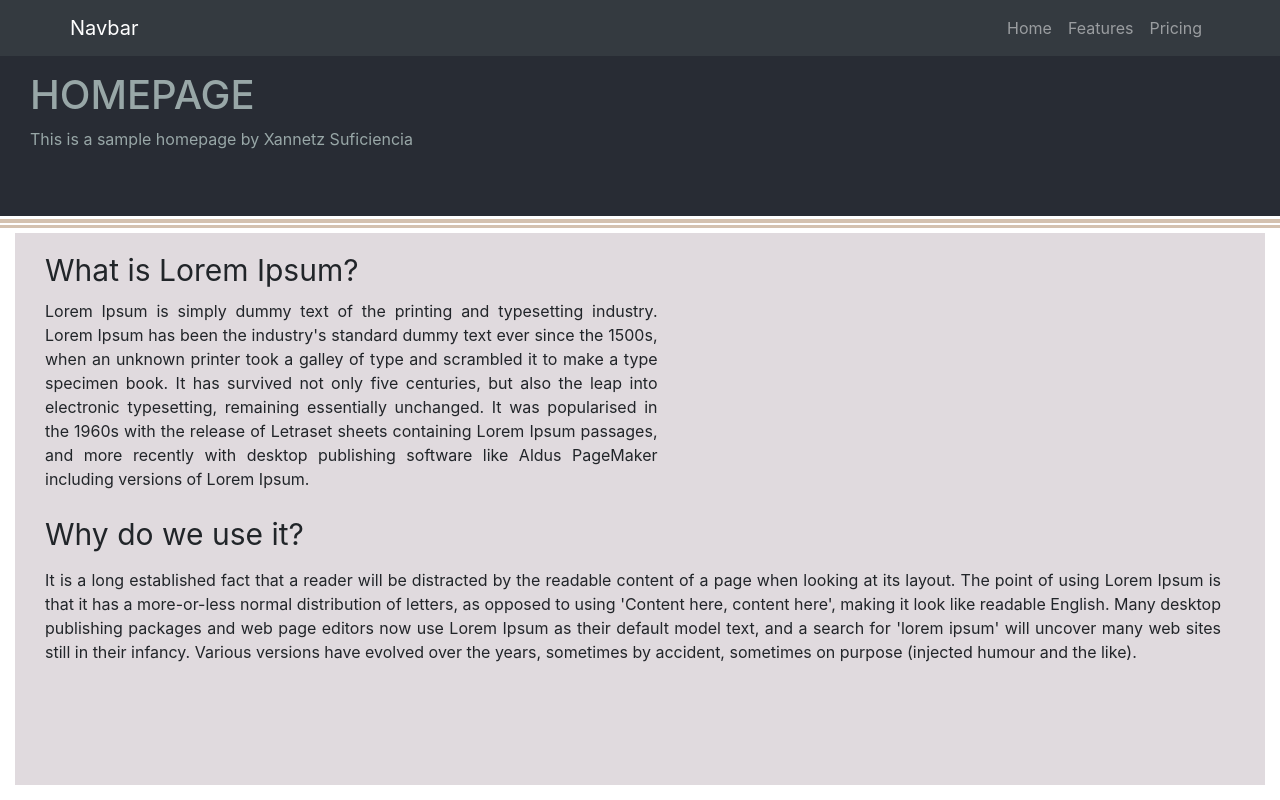
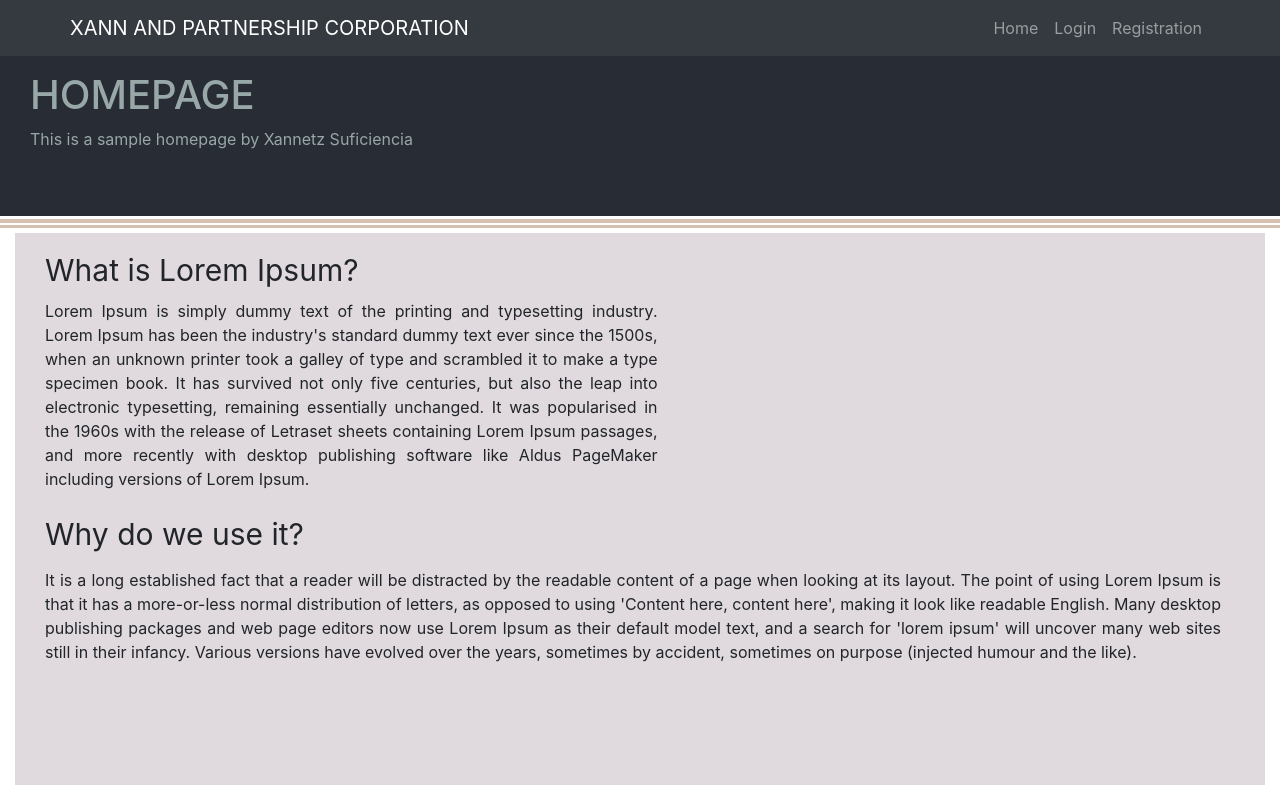
Before and after one commit to Xann53/Suficiencia-ReactJS_project1, a React (Create React App) app: page /login in a window 1280 px wide. Built offline with nearby package versions, Linux system fonts and the light colour scheme.

Commit message:
Update 2

```diff
--- a/package.json
+++ b/package.json
@@ -10,7 +10,8 @@
     "react": "^18.2.0",
     "react-bootstrap": "^2.7.2",
     "react-dom": "^18.2.0",
-    "react-scripts": "5.0.1",
+    "react-router-dom": "^6.10.0",
+    "react-scripts": "^5.0.1",
     "web-vitals": "^2.1.4"
   },
   "scripts": {
--- a/src/App.js
+++ b/src/App.js
@@ -3,12 +3,19 @@ import './App.css';
 import Home from './pages/homePage';
 import Navbar from './components/Navbar';
 import HomeBody from './pages/homePageBody';
+import { Routes, Route } from 'react-router-dom';
+import LoginPage from './pages/login';
+import RegistrationPage from './pages/registration';
 
 function App() {
   return (
     <>
       <div>
         <Navbar />
+        <Routes>
+          <Route path="/login" elements={<LoginPage />} />
+          <Route path="/registration" elements={<RegistrationPage />} />
+        </Routes>
         <header className="App-header">
           <Home />
         </header>
--- /dev/null
+++ b/src/components/Form.jsx
@@ -0,0 +1,29 @@
+import Button from 'react-bootstrap/Button';
+import Form from 'react-bootstrap/Form';
+
+function BasicExample() {
+  return (
+    <Form>
+      <Form.Group className="mb-3" controlId="formBasicEmail">
+        <Form.Label>Email address</Form.Label>
+        <Form.Control type="email" placeholder="Enter email" />
+        <Form.Text className="text-muted">
+          We'll never share your email with anyone else.
+        </Form.Text>
+      </Form.Group>
+
+      <Form.Group className="mb-3" controlId="formBasicPassword">
+        <Form.Label>Password</Form.Label>
+        <Form.Control type="password" placeholder="Password" />
+      </Form.Group>
+      <Form.Group className="mb-3" controlId="formBasicCheckbox">
+        <Form.Check type="checkbox" label="Check me out" />
+      </Form.Group>
+      <Button variant="primary" type="submit">
+        Submit
+      </Button>
+    </Form>
+  );
+}
+
+export default BasicExample;
--- a/src/components/Navbar.jsx
+++ b/src/components/Navbar.jsx
@@ -7,11 +7,11 @@ function ColorSchemesExample() {
     <>
       <Navbar bg="dark" variant="dark">
         <Container>
-          <Navbar.Brand href="#home">Navbar</Navbar.Brand>
+          <Navbar.Brand href="#home">XANN AND PARTNERSHIP CORPORATION</Navbar.Brand>
           <Nav className="me-auto">
             <Nav.Link href="#home">Home</Nav.Link>
-            <Nav.Link href="#features">Features</Nav.Link>
-            <Nav.Link href="#pricing">Pricing</Nav.Link>
+            <Nav.Link href="/login">Login</Nav.Link>
+            <Nav.Link href="#/registration">Registration</Nav.Link>
           </Nav>
         </Container>
       </Navbar>
--- a/src/index.js
+++ b/src/index.js
@@ -4,11 +4,14 @@ import './index.css';
 import App from './App';
 import reportWebVitals from './reportWebVitals';
 import 'bootstrap/dist/css/bootstrap.css'
+import { BrowserRouter } from "react-router-dom"
 
 const root = ReactDOM.createRoot(document.getElementById('root'));
 root.render(
   <React.StrictMode>
-    <App />
+    <BrowserRouter>
+      <App />
+    </BrowserRouter>
   </React.StrictMode>
 );
 
--- /dev/null
+++ b/src/pages/login.jsx
@@ -0,0 +1,14 @@
+import React, { Component } from 'react';
+import BasicExample from '../components/Form';
+
+class LoginPage extends Component {
+    render() {
+        return (
+            <>
+                <BasicExample />
+            </>
+        );
+    }
+}
+
+export default LoginPage;
--- /dev/null
+++ b/src/pages/registration.jsx
@@ -0,0 +1,14 @@
+import React, { Component } from 'react';
+import BasicExample from '../components/Form';
+
+class RegistrationPage extends Component {
+    render() {
+        return (
+            <>
+                <BasicExample />
+            </>
+        );
+    }
+}
+
+export default RegistrationPage;
```
Also changed, not shown: 1 other file (tests, documents, lock files or other folders).
